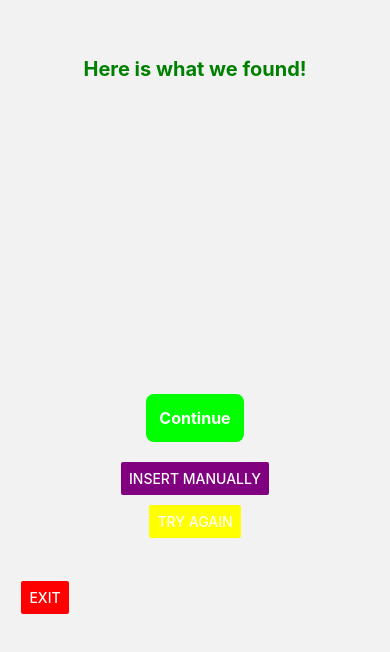
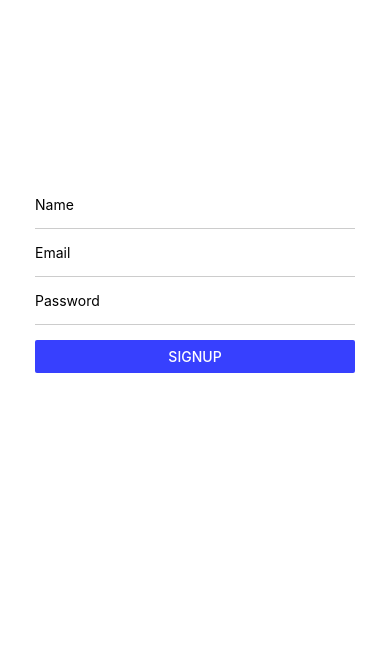
Before and after one commit to eladkobi5/Quantitative-Estimation-of-Food-Components, a React Native app: screen /SignUpScreen in a window 390 px wide. Shown: the part 138-790 px from the top of the page. Built offline with nearby package versions, Linux system fonts and the light colour scheme.

Commit message:
Adding signup page

```diff
--- a/App.js
+++ b/App.js
@@ -10,18 +10,20 @@ import TakeImageScreen from './Pages/TakeImageScreen';
 import ResultsScreen from './Pages/ResultsScreen';
 import AddManuallyScreen from './Pages/AddManuallyScreen';
 import ProcessingScreen from './Pages/ProcessingScreen.js';
+import SignUpScreen from './Pages/SignUpScreen.js';
 
 const Stack = createNativeStackNavigator();
 export default function App() {
   return (
     <NavigationContainer>
-      <Stack.Navigator initialRouteName="ProcessingScreen" options={{ headerShown: false }}>
+      <Stack.Navigator initialRouteName="HomeScreen" options={{ headerShown: false }}>
         <Stack.Screen name="HomeScreen" component={HomeScreen} options={{ headerShown: false }} />
         <Stack.Screen name="WelcomeScreen" component={WelcomeScreen} options={{ headerShown: false }} />
         <Stack.Screen name="TakeImageScreen" component={TakeImageScreen} options={{ headerShown: false }} />
         <Stack.Screen name="ResultsScreen" component={ResultsScreen} options={{ headerShown: false }} />
         <Stack.Screen name="AddManuallyScreen" component={AddManuallyScreen} options={{ headerShown: false }} />
         <Stack.Screen name="ProcessingScreen" component={ProcessingScreen} options={{ headerShown: false }} />
+        <Stack.Screen name="SignUpScreen" component={SignUpScreen} options={{ headerShown: false }} />
       </Stack.Navigator>
     </NavigationContainer>
   );
--- a/Pages/HomeScreen.js
+++ b/Pages/HomeScreen.js
@@ -18,7 +18,7 @@ export default function HomeScreen({navigation}) {
             <Image source={require('../assets/SignInImage.jpg')} style={styles.image1}/>
             <Image source={require('../assets/person.jpg')} style={styles.image2}/>
             <FlatButton textButton={"Next"}  onPress={() => navigation.navigate('WelcomeScreen')} num={'1'}/>
-            <FlatButton textButton={"New member?"} num={'2'}/>
+            <FlatButton textButton={"New member?"} onPress={() => navigation.navigate('SignUpScreen')} num={'2'}/>
             <InputLabel inputText={'id'} num={'1'}/>
             <InputLabel inputText={'password'} num={'2'}/>
 
--- /dev/null
+++ b/Pages/SignUpScreen.js
@@ -0,0 +1,72 @@
+// components/signup.js
+import React, { Component } from 'react';
+import { StyleSheet, Text, View, TextInput, Button, Alert, ActivityIndicator } from 'react-native';
+
+
+export default function SignUpScreen({navigation}){
+
+
+
+    return (
+      <View style={styles.container}>
+        <TextInput
+          style={styles.inputStyle}
+          placeholder="Name"
+          //value={this.state.displayName}
+          //onChangeText={(val) => this.updateInputVal(val, 'displayName')}
+        />
+        <TextInput
+          style={styles.inputStyle}
+          placeholder="Email"
+          //value={this.state.email}
+          //onChangeText={(val) => this.updateInputVal(val, 'email')}
+        />
+        <TextInput
+          style={styles.inputStyle}
+          placeholder="Password"
+          //value={this.state.password}
+          //onChangeText={(val) => this.updateInputVal(val, 'password')}
+          maxLength={15}
+          secureTextEntry={true}
+        />
+        <Button
+          color="#3740FE"
+          title="Signup"
+          //onPress={() => this.registerUser()}
+        />
+      </View>
+    );
+  }
+const styles = StyleSheet.create({
+  container: {
+    flex: 1,
+    display: "flex",
+    flexDirection: "column",
+    justifyContent: "center",
+    padding: 35,
+    backgroundColor: '#fff'
+  },
+  inputStyle: {
+    width: '100%',
+    marginBottom: 15,
+    paddingBottom: 15,
+    alignSelf: "center",
+    borderColor: "#ccc",
+    borderBottomWidth: 1
+  },
+  loginText: {
+    color: '#3740FE',
+    marginTop: 25,
+    textAlign: 'center'
+  },
+  preloader: {
+    left: 0,
+    right: 0,
+    top: 0,
+    bottom: 0,
+    position: 'absolute',
+    alignItems: 'center',
+    justifyContent: 'center',
+    backgroundColor: '#fff'
+  }
+});
```
